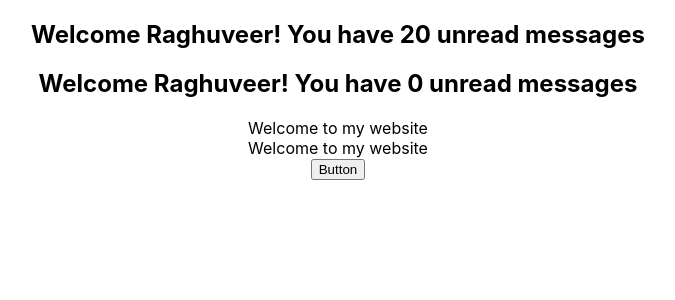
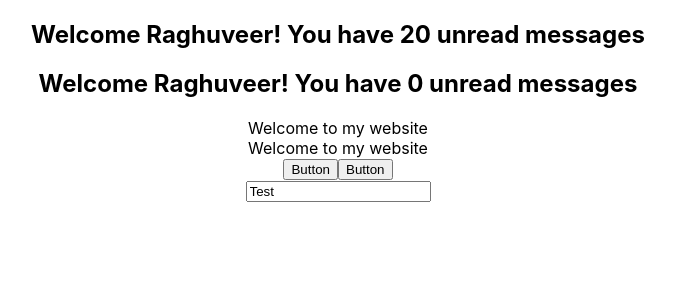
Before and after one commit to raghuveertech/React-TypeScript, a React (Create React App) app in the folder practice/: page / in a window 1280 px wide. Shown: the top 300 px of the page, without its empty margins (302-977 px from the left). Built offline with nearby package versions, Linux system fonts and the light colour scheme.

Commit message:
ChangeEvent, MouseEvent types

```diff
--- a/practice/src/App.tsx
+++ b/practice/src/App.tsx
@@ -3,6 +3,7 @@ import Button from "./components/Button";
 import Greet from "./components/Greet";
 import Header from "./components/Header";
 import HeaderParent from "./components/HeaderParent";
+import Input from "./components/Input";
 import Name from "./components/Name";
 import Persons from "./components/Persons";
 import Status from "./components/Status";
@@ -41,7 +42,8 @@ function App() {
       <HeaderParent>
         <Header>Welcome to my website</Header>
       </HeaderParent>
-      <Button handleClick={() => console.log("Clicked")} />
+      <Button handleClick={(e) => console.log("Clicked" + e.target)} />
+      <Input value="Test" handleChange={(e) => console.log("input event", e)} />
     </div>
   );
 }
--- a/practice/src/components/Button.tsx
+++ b/practice/src/components/Button.tsx
@@ -1,9 +1,18 @@
 type ButtonProps = {
-  handleClick: () => void;
+  handleClick: (e: React.MouseEvent<HTMLButtonElement>) => void;
 };
 
 const Button = (props: ButtonProps) => {
-  return <button onClick={props.handleClick}>Button</button>;
+  return (
+    <>
+      <button id="one" onClick={props.handleClick}>
+        Button
+      </button>
+      <button id="two" onClick={props.handleClick}>
+        Button
+      </button>
+    </>
+  );
 };
 
 export default Button;
--- /dev/null
+++ b/practice/src/components/Input.tsx
@@ -0,0 +1,14 @@
+type InputProps = {
+  value: string;
+  handleChange: (e: React.ChangeEvent<HTMLInputElement>) => void;
+};
+
+const Input = (props: InputProps) => {
+  return (
+    <div>
+      <input type="text" value={props.value} onChange={props.handleChange} />
+    </div>
+  );
+};
+
+export default Input;
```
